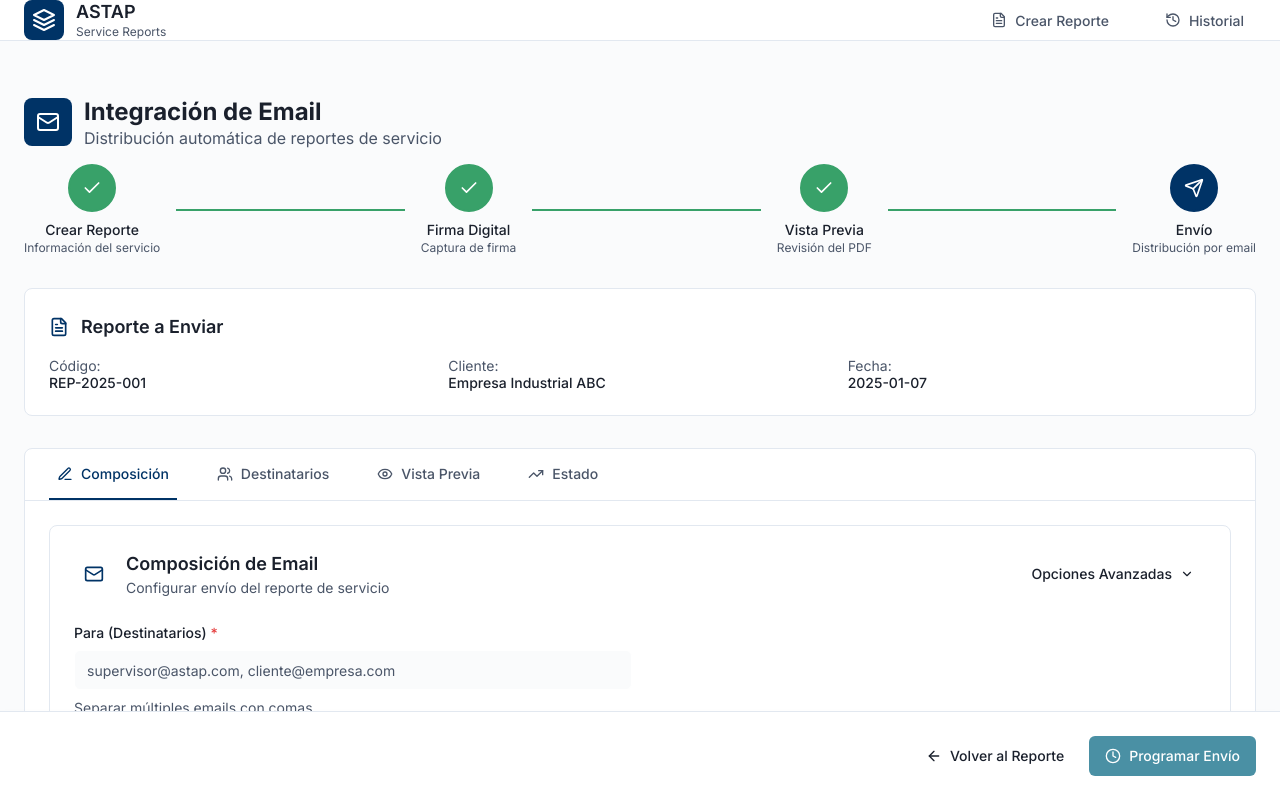
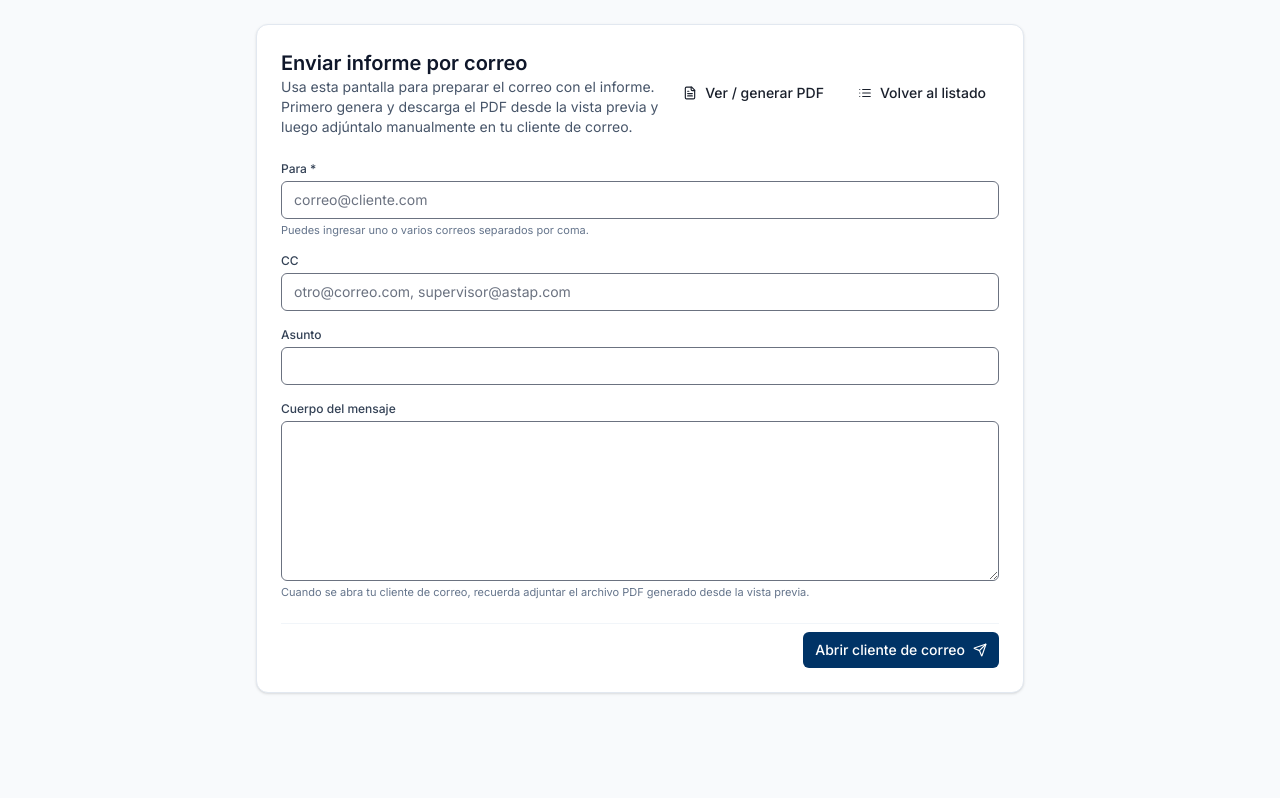
Before and after one commit to Djjasline/prueba-completa, a React (Vite) app: page /email-integration-interface in a window 1280 px wide. Shown: the top 798 px of the page. Built offline with nearby package versions, Linux system fonts and the light colour scheme.

Commit message:
Update index.jsx

```diff
--- a/src/pages/email-integration-interface/index.jsx
+++ b/src/pages/email-integration-interface/index.jsx
@@ -1,399 +1,204 @@
-import React, { useState, useEffect } from 'react';
-import { useNavigate, useLocation } from 'react-router-dom';
-import Header from '../../components/ui/Header';
-import WorkflowProgress from '../../components/ui/WorkflowProgress';
-import ContextualActionBar from '../../components/ui/ContextualActionBar';
-import ModalOverlay from '../../components/ui/ModalOverlay';
-import EmailComposer from './components/EmailComposer';
-import RecipientManager from './components/RecipientManager';
-import EmailPreview from './components/EmailPreview';
-import DeliveryStatus from './components/DeliveryStatus';
-import ScheduleDelivery from './components/ScheduleDelivery';
-import Button from '../../components/ui/Button';
-import Icon from '../../components/AppIcon';
+// src/pages/email-integration-interface/index.jsx
+import React, { useEffect, useState } from "react";
+import { useNavigate } from "react-router-dom";
+import Button from "../../components/ui/Button";
+import { useReports } from "../../context/ReportContext";
 
 const EmailIntegrationInterface = () => {
   const navigate = useNavigate();
-  const location = useLocation();
+  const { currentReport, reports } = useReports();
 
-  // Get report data from navigation state or localStorage
-  const reportData = location.state?.reportData || JSON.parse(localStorage.getItem('currentReport') || '{}');
+  const [to, setTo] = useState("");
+  const [cc, setCc] = useState("");
+  const [subject, setSubject] = useState("");
+  const [body, setBody] = useState("");
 
-  const [activeTab, setActiveTab] = useState('compose');
-  const [recipients, setRecipients] = useState([
-    {
-      id: 1,
-      email: 'supervisor@astap.com',
-      name: 'Carlos Mendoza',
-      role: 'supervisor',
-      type: 'to',
-      addedAt: new Date()?.toISOString()
-    },
-    {
-      id: 2,
-      email: 'cliente@empresa.com',
-      name: 'Ana García',
-      role: 'client',
-      type: 'to',
-      addedAt: new Date()?.toISOString()
+  // Al entrar, prellenar campos usando el reporte actual
+  useEffect(() => {
+    let report = currentReport;
+
+    // Si no hay currentReport, usamos el último completo / borrador
+    if (!report && reports.length > 0) {
+      report = reports[reports.length - 1];
     }
-  ]);
 
-  const [emailData, setEmailData] = useState({
-    to: '',
-    cc: '',
-    bcc: '',
-    subject: `Reporte de Servicio ASTAP - ${reportData?.internalCode || 'REP-001'} - ${new Date()?.toLocaleDateString('es-ES')}`,
-    template: 'maintenance',
-    message: ''
-  });
+    if (!report) return;
 
-  const [emailStatus, setEmailStatus] = useState('draft');
-  const [isLoading, setIsLoading] = useState(false);
-  const [showScheduleModal, setShowScheduleModal] = useState(false);
-  const [showSuccessModal, setShowSuccessModal] = useState(false);
-  const [deliveryAttempts, setDeliveryAttempts] = useState([]);
+    const general = report.generalInfo || {};
+    const client = general.client || "";
+    const internalCode = general.internalCode || "";
+    const serviceDate = general.serviceDate || "";
+    const address = general.address || "";
+    const reference = general.reference || "";
+    const technicalPersonnel = general.technicalPersonnel || "";
+    const technicianEmail = general.technicianEmail || "";
 
-  // Mock report data if none provided
-  const mockReportData = {
-    internalCode: 'REP-2025-001',
-    clientName: 'Empresa Industrial ABC',
-    serviceDate: '2025-01-07',
-    address: 'Av. Industrial 123, Ciudad de México',
-    technicianName: 'Juan Carlos Pérez',
-    equipmentType: 'Compresor Industrial',
-    serviceType: 'Mantenimiento Preventivo',
-    ...reportData
+    // Destinatario inicial: correo del técnico (puedes cambiarlo a correo del cliente)
+    setTo(technicianEmail || "");
+
+    // Asunto propuesto
+    setSubject(
+      `Informe de servicio ASTAP - ${internalCode || "sin código"}`
+    );
+
+    // Cuerpo del correo (texto plano)
+    const lines = [
+      `Estimado/a,`,
+      "",
+      `Adjunto el informe de servicio correspondiente.`,
+      "",
+      `Cliente: ${client || "---"}`,
+      `Fecha de servicio: ${serviceDate || "---"}`,
+      `Código interno: ${internalCode || "---"}`,
+      `Dirección: ${address || "---"}`,
+      `Referencia: ${reference || "---"}`,
+      "",
+      `Técnico responsable: ${technicalPersonnel || "---"}`,
+      "",
+      "Por favor revise el informe en el archivo PDF adjunto.",
+      "",
+      "Saludos cordiales,",
+      "Equipo ASTAP",
+    ];
+
+    setBody(lines.join("\n"));
+  }, [currentReport, reports]);
+
+  const handleBackToPreview = () => {
+    navigate("/pdf-report-preview");
   };
 
-  const tabs = [
-    {
-      id: 'compose',
-      label: 'Composición',
-      icon: 'Edit3',
-      description: 'Redactar email'
-    },
-    {
-      id: 'recipients',
-      label: 'Destinatarios',
-      icon: 'Users',
-      description: 'Gestionar contactos'
-    },
-    {
-      id: 'preview',
-      label: 'Vista Previa',
-      icon: 'Eye',
-      description: 'Revisar email'
-    },
-    {
-      id: 'status',
-      label: 'Estado',
-      icon: 'TrendingUp',
-      description: 'Seguimiento'
-    }
-  ];
-
-  useEffect(() => {
-    // Update email recipients from recipients list
-    const toRecipients = recipients?.filter(r => r?.type === 'to')?.map(r => r?.email)?.join(', ');
-    const ccRecipients = recipients?.filter(r => r?.type === 'cc')?.map(r => r?.email)?.join(', ');
-    const bccRecipients = recipients?.filter(r => r?.type === 'bcc')?.map(r => r?.email)?.join(', ');
-
-    setEmailData(prev => ({
-      ...prev,
-      to: toRecipients,
-      cc: ccRecipients,
-      bcc: bccRecipients
-    }));
-  }, [recipients]);
-
-  const handleSendEmail = async (emailContent) => {
-    setIsLoading(true);
-    setEmailStatus('sending');
-
-    try {
-      // Simulate email sending
-      await new Promise(resolve => setTimeout(resolve, 2000));
-
-      // Create mailto link for actual email client integration
-      const mailtoLink = createMailtoLink(emailContent);
-      window.location.href = mailtoLink;
-
-      setEmailStatus('sent');
-      setShowSuccessModal(true);
-
-      // Mock delivery attempts
-      const attempts = recipients?.map((recipient, index) => ({
-        id: Date.now() + index,
-        timestamp: new Date(Date.now() + index * 1000)?.toISOString(),
-        status: Math.random() > 0.1 ? 'sent' : 'failed',
-        recipient: recipient?.email,
-        details: Math.random() > 0.1 ? 'Email enviado exitosamente' : 'Error: Dirección no válida'
-      }));
-
-      setDeliveryAttempts(attempts);
-      setActiveTab('status');
-
-    } catch (error) {
-      setEmailStatus('failed');
-      console.error('Error sending email:', error);
-    } finally {
-      setIsLoading(false);
-    }
+  const handleBackToList = () => {
+    navigate("/");
   };
 
-  const handleSaveDraft = (draftContent) => {
-    // Save draft to localStorage
-    const drafts = JSON.parse(localStorage.getItem('emailDrafts') || '[]');
-    drafts?.push(draftContent);
-    localStorage.setItem('emailDrafts', JSON.stringify(drafts));
+  const handleSendEmail = () => {
+    if (!to) {
+      alert("Por favor ingrese al menos un destinatario en el campo 'Para'.");
+      return;
+    }
 
-    // Show success notification
-    alert('Borrador guardado exitosamente');
+    const mailtoUrl = `mailto:${encodeURIComponent(
+      to
+    )}?subject=${encodeURIComponent(subject)}&body=${encodeURIComponent(body)}${
+      cc ? `&cc=${encodeURIComponent(cc)}` : ""
+    }`;
+
+    // Abre el cliente de correo del dispositivo
+    window.location.href = mailtoUrl;
   };
 
-  const handleScheduleDelivery = (scheduleConfig) => {
-    setShowScheduleModal(false);
-
-    // Save scheduled email
-    const scheduledEmails = JSON.parse(localStorage.getItem('scheduledEmails') || '[]');
-    scheduledEmails?.push({
-      ...scheduleConfig,
-      emailData,
-      recipients,
-      reportData: mockReportData
-    });
-    localStorage.setItem('scheduledEmails', JSON.stringify(scheduledEmails));
-
-    setEmailStatus('scheduled');
-    alert('Email programado exitosamente');
-  };
-
-  const createMailtoLink = (emailContent) => {
-    const subject = encodeURIComponent(emailContent?.subject);
-    const body = encodeURIComponent(emailContent?.message);
-    const to = encodeURIComponent(emailContent?.to);
-    const cc = emailContent?.cc ? `&cc=${encodeURIComponent(emailContent?.cc)}` : '';
-    const bcc = emailContent?.bcc ? `&bcc=${encodeURIComponent(emailContent?.bcc)}` : '';
-
-    return `mailto:${to}?subject=${subject}&body=${body}${cc}${bcc}`;
-  };
-
-  const handleRetryDelivery = async () => {
-    const failedRecipients = recipients?.filter(r =>
-      deliveryAttempts?.some(a => a?.recipient === r?.email && a?.status === 'failed')
-    );
-
-    if (failedRecipients?.length > 0) {
-      await handleSendEmail({ ...emailData, recipients: failedRecipients });
-    }
-  };
-
-  const handleViewDetails = () => {
-    // Navigate to detailed delivery report
-    navigate('/report-history-management', {
-      state: {
-        filter: 'delivery-details',
-        reportId: mockReportData?.internalCode
-      }
-    });
-  };
-
-  const contextualActions = [
-    {
-      label: 'Volver al Reporte',
-      variant: 'outline',
-      icon: 'ArrowLeft',
-      onClick: () => navigate('/service-report-creation')
-    },
-    {
-      label: 'Programar Envío',
-      variant: 'secondary',
-      icon: 'Clock',
-      onClick: () => setShowScheduleModal(true),
-      disabled: !recipients?.length || isLoading
-    },
-    {
-      label: 'Enviar Ahora',
-      variant: 'default',
-      icon: 'Send',
-      onClick: () => handleSendEmail(emailData),
-      disabled: !recipients?.length || isLoading,
-      loading: isLoading,
-      primary: true
-    }
-  ];
-
   return (
-    <div className="min-h-screen bg-background">
-      <Header />
-      <main className="pt-16">
-        <div className="max-w-7xl mx-auto px-6 py-8">
-          {/* Page Header */}
-          <div className="mb-8">
-            <div className="flex items-center space-x-3 mb-4">
-              <div className="flex items-center justify-center w-12 h-12 bg-primary rounded-lg">
-                <Icon name="Mail" size={24} className="text-primary-foreground" />
-              </div>
-              <div>
-                <h1 className="text-2xl font-bold text-foreground">
-                  Integración de Email
-                </h1>
-                <p className="text-muted-foreground">
-                  Distribución automática de reportes de servicio
-                </p>
-              </div>
-            </div>
-
-            <WorkflowProgress currentStep={4} className="mb-6" />
-          </div>
-
-          {/* Report Summary */}
-          <div className="bg-card rounded-lg border border-border p-6 mb-8">
-            <div className="flex items-center space-x-3 mb-4">
-              <Icon name="FileText" size={20} className="text-primary" />
-              <h3 className="text-lg font-semibold text-foreground">
-                Reporte a Enviar
-              </h3>
-            </div>
-
-            <div className="grid grid-cols-1 md:grid-cols-3 gap-4 text-sm">
-              <div>
-                <span className="text-muted-foreground">Código:</span>
-                <p className="font-medium text-foreground">{mockReportData?.internalCode}</p>
-              </div>
-              <div>
-                <span className="text-muted-foreground">Cliente:</span>
-                <p className="font-medium text-foreground">{mockReportData?.clientName}</p>
-              </div>
-              <div>
-                <span className="text-muted-foreground">Fecha:</span>
-                <p className="font-medium text-foreground">{mockReportData?.serviceDate}</p>
-              </div>
-            </div>
-          </div>
-
-          {/* Tab Navigation */}
-          <div className="bg-card rounded-lg border border-border mb-8">
-            <div className="border-b border-border">
-              <nav className="flex space-x-8 px-6">
-                {tabs?.map((tab) => (
-                  <button
-                    key={tab?.id}
-                    onClick={() => setActiveTab(tab?.id)}
-                    className={`flex items-center space-x-2 py-4 px-2 border-b-2 font-medium text-sm transition-micro ${
-                      activeTab === tab?.id
-                        ? 'border-primary text-primary' :'border-transparent text-muted-foreground hover:text-foreground hover:border-muted'
-                    }`}
-                  >
-                    <Icon name={tab?.icon} size={16} />
-                    <span>{tab?.label}</span>
-                  </button>
-                ))}
-              </nav>
-            </div>
-
-            {/* Tab Content */}
-            <div className="p-6">
-              {activeTab === 'compose' && (
-                <EmailComposer
-                  reportData={mockReportData}
-                  onSendEmail={handleSendEmail}
-                  onSaveDraft={handleSaveDraft}
-                  onScheduleDelivery={() => setShowScheduleModal(true)}
-                  isLoading={isLoading}
-                />
-              )}
-
-              {activeTab === 'recipients' && (
-                <RecipientManager
-                  recipients={recipients}
-                  onRecipientsChange={setRecipients}
-                />
-              )}
-
-              {activeTab === 'preview' && (
-                <EmailPreview
-                  emailData={emailData}
-                  reportData={mockReportData}
-                  recipients={recipients}
-                />
-              )}
-
-              {activeTab === 'status' && (
-                <DeliveryStatus
-                  emailStatus={emailStatus}
-                  deliveryAttempts={deliveryAttempts}
-                  onRetryDelivery={handleRetryDelivery}
-                  onViewDetails={handleViewDetails}
-                />
-              )}
-            </div>
-          </div>
-        </div>
-      </main>
-      {/* Contextual Action Bar */}
-      <ContextualActionBar
-        actions={contextualActions}
-        position="sticky"
-        isLoading={isLoading}
-      />
-      {/* Schedule Delivery Modal */}
-      <ModalOverlay
-        isOpen={showScheduleModal}
-        onClose={() => setShowScheduleModal(false)}
-        title="Programar Entrega"
-        size="lg"
-      >
-        <ScheduleDelivery
-          onSchedule={handleScheduleDelivery}
-          onCancel={() => setShowScheduleModal(false)}
-          isLoading={isLoading}
-        />
-      </ModalOverlay>
-      {/* Success Modal */}
-      <ModalOverlay
-        isOpen={showSuccessModal}
-        onClose={() => setShowSuccessModal(false)}
-        title="Email Enviado"
-        size="default"
-      >
-        <div className="text-center space-y-4">
-          <div className="flex items-center justify-center w-16 h-16 bg-success/10 rounded-full mx-auto">
-            <Icon name="CheckCircle" size={32} className="text-success" />
-          </div>
-
+    <div className="min-h-screen bg-slate-50 px-4 py-6">
+      <div className="max-w-3xl mx-auto bg-white rounded-xl shadow border p-6 space-y-6">
+        {/* Encabezado */}
+        <header className="flex flex-col gap-2 sm:flex-row sm:items-center sm:justify-between">
           <div>
-            <h3 className="text-lg font-semibold text-foreground mb-2">
-              ¡Email Enviado Exitosamente!
-            </h3>
-            <p className="text-muted-foreground">
-              El reporte de servicio ha sido enviado a todos los destinatarios configurados.
+            <h1 className="text-xl font-semibold text-slate-900">
+              Enviar informe por correo
+            </h1>
+            <p className="text-sm text-slate-600">
+              Usa esta pantalla para preparar el correo con el informe. Primero
+              genera y descarga el PDF desde la vista previa y luego adjúntalo
+              manualmente en tu cliente de correo.
             </p>
           </div>
 
-          <div className="flex flex-col sm:flex-row gap-3 pt-4">
+          <div className="flex gap-2">
             <Button
               variant="outline"
-              onClick={() => navigate('/report-history-management')}
-              iconName="History"
-              iconPosition="left"
-              className="flex-1"
+              size="sm"
+              iconName="FileText"
+              onClick={handleBackToPreview}
             >
-              Ver Historial
+              Ver / generar PDF
             </Button>
             <Button
-              variant="default"
-              onClick={() => navigate('/service-report-creation')}
-              iconName="Plus"
-              iconPosition="left"
-              className="flex-1"
+              variant="outline"
+              size="sm"
+              iconName="List"
+              onClick={handleBackToList}
             >
-              Nuevo Reporte
+              Volver al listado
             </Button>
           </div>
-        </div>
-      </ModalOverlay>
+        </header>
+
+        {/* Formulario de correo */}
+        <section className="space-y-4">
+          {/* Para */}
+          <div className="flex flex-col gap-1">
+            <label className="text-xs font-medium text-slate-700">
+              Para *
+            </label>
+            <input
+              type="email"
+              value={to}
+              onChange={(e) => setTo(e.target.value)}
+              placeholder="correo@cliente.com"
+              className="border rounded-md px-3 py-2 text-sm outline-none focus:ring-2 focus:ring-slate-900/20"
+            />
+            <p className="text-[11px] text-slate-500">
+              Puedes ingresar uno o varios correos separados por coma.
+            </p>
+          </div>
+
+          {/* CC */}
+          <div className="flex flex-col gap-1">
+            <label className="text-xs font-medium text-slate-700">
+              CC
+            </label>
+            <input
+              type="text"
+              value={cc}
+              onChange={(e) => setCc(e.target.value)}
+              placeholder="otro@correo.com, supervisor@astap.com"
+              className="border rounded-md px-3 py-2 text-sm outline-none focus:ring-2 focus:ring-slate-900/20"
+            />
+          </div>
+
+          {/* Asunto */}
+          <div className="flex flex-col gap-1">
+            <label className="text-xs font-medium text-slate-700">
+              Asunto
+            </label>
+            <input
+              type="text"
+              value={subject}
+              onChange={(e) => setSubject(e.target.value)}
+              className="border rounded-md px-3 py-2 text-sm outline-none focus:ring-2 focus:ring-slate-900/20"
+            />
+          </div>
+
+          {/* Cuerpo */}
+          <div className="flex flex-col gap-1">
+            <label className="text-xs font-medium text-slate-700">
+              Cuerpo del mensaje
+            </label>
+            <textarea
+              value={body}
+              onChange={(e) => setBody(e.target.value)}
+              className="border rounded-md px-3 py-2 text-sm outline-none focus:ring-2 focus:ring-slate-900/20 min-h-[160px]"
+            />
+            <p className="text-[11px] text-slate-500">
+              Cuando se abra tu cliente de correo, recuerda adjuntar el archivo
+              PDF generado desde la vista previa.
+            </p>
+          </div>
+        </section>
+
+        {/* Botón enviar */}
+        <footer className="flex justify-end pt-2 border-t border-slate-100">
+          <Button
+            size="sm"
+            iconName="Send"
+            iconPosition="right"
+            onClick={handleSendEmail}
+          >
+            Abrir cliente de correo
+          </Button>
+        </footer>
+      </div>
     </div>
   );
 };
```
